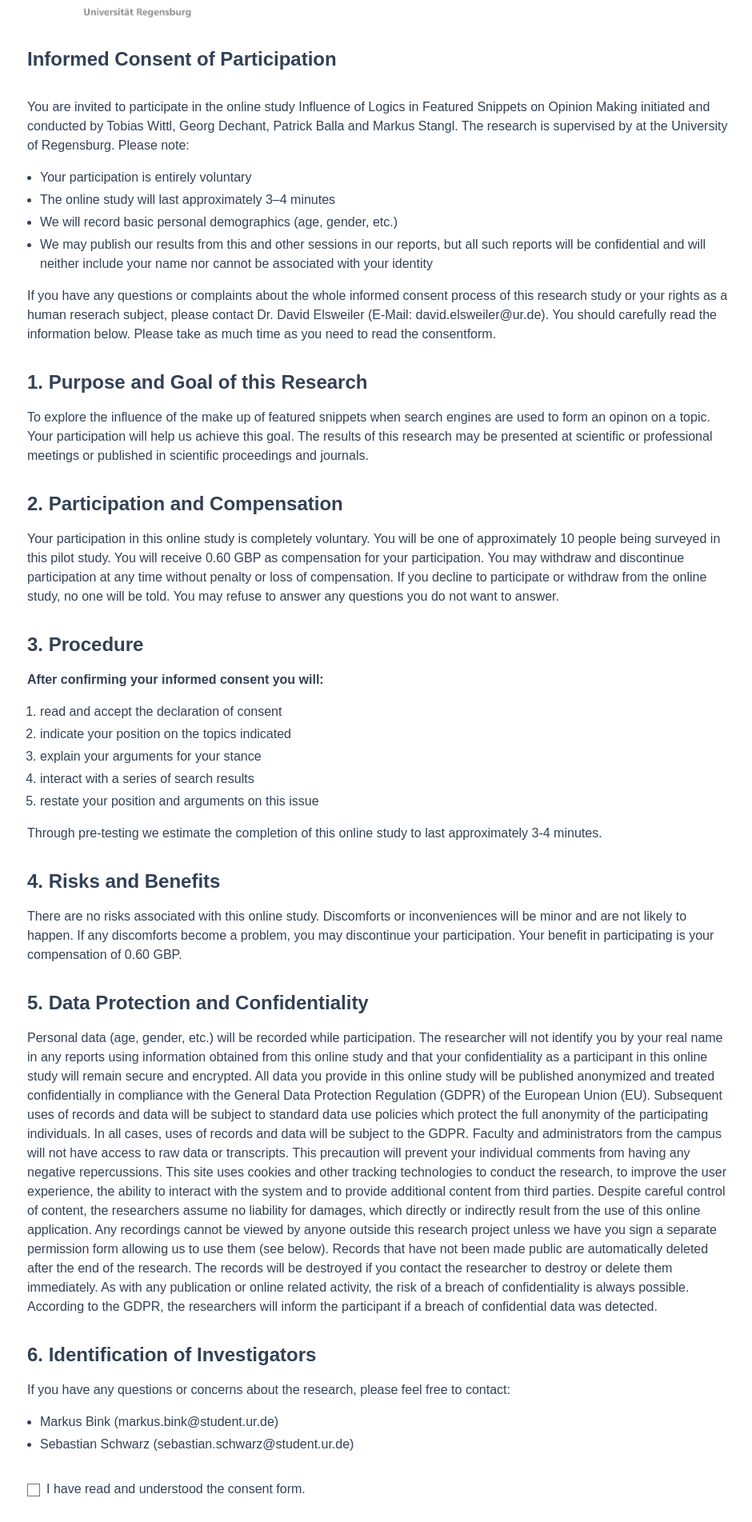
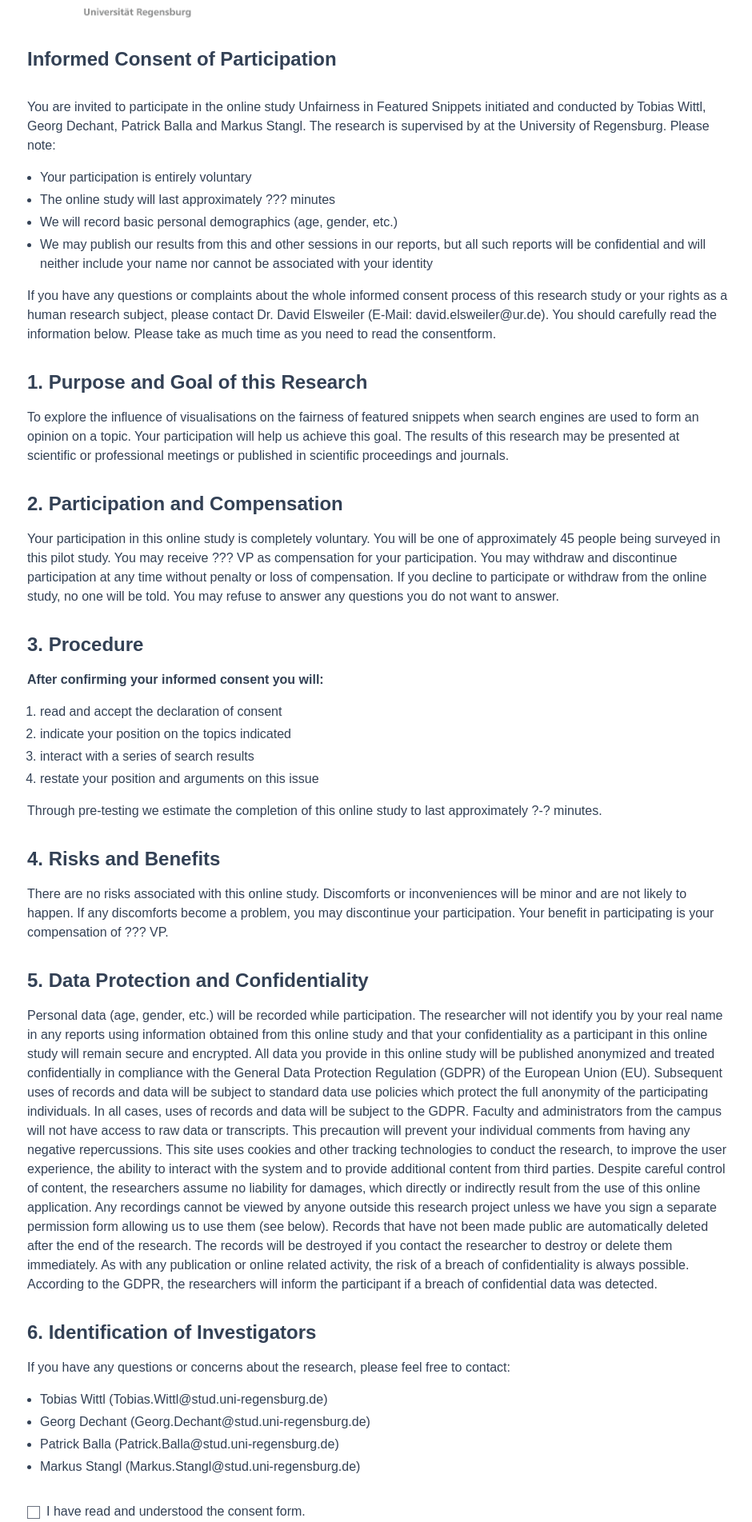
Before and after one commit to rawrick/fpir-counteracting-unfairness-fs, a Next.js app: page / in a window 1280 px wide. Shown: the part 197-2100 px from the top of the page at 80% size, without its empty margins (166-1106 px from the left). Built offline with nearby package versions, Linux system fonts and the light colour scheme.

Commit message:
Update index.tsx

```diff
--- a/src/pages/index.tsx
+++ b/src/pages/index.tsx
@@ -57,14 +57,12 @@ const Home: NextPage = () => {
         <h2>Informed Consent of Participation</h2>
         <section className="space-y-4">
           <p>
-            You are invited to participate in the online study Influence of
-            Logics in Featured Snippets on Opinion Making initiated and
-            conducted by Tobias Wittl, Georg Dechant, Patrick Balla and Markus Stangl. The research is supervised by at the University of
-            Regensburg. Please note:
+            You are invited to participate in the online study Unfairness in Featured Snippets initiated and
+            conducted by Tobias Wittl, Georg Dechant, Patrick Balla and Markus Stangl. The research is supervised by at the University of Regensburg. Please note:
           </p>
           <ul>
             <li>Your participation is entirely voluntary</li>
-            <li>The online study will last approximately 3–4 minutes</li>
+            <li>The online study will last approximately ??? minutes</li>
             <li>
               We will record basic personal demographics (age, gender, etc.)
             </li>
@@ -78,7 +76,7 @@ const Home: NextPage = () => {
           <p>
             If you have any questions or complaints about the whole informed
             consent process of this research study or your rights as a human
-            reserach subject, please contact Dr. David Elsweiler (E-Mail:
+            research subject, please contact Dr. David Elsweiler (E-Mail:
             david.elsweiler@ur.de). You should carefully read the information
             below. Please take as much time as you need to read the consentform.
           </p>
@@ -86,8 +84,8 @@ const Home: NextPage = () => {
         <section className="space-y-4">
           <h2>1. Purpose and Goal of this Research</h2>
           <p>
-            To explore the influence of the make up of featured snippets when
-            search engines are used to form an opinon on a topic. Your
+            To explore the influence of visualisations on the fairness of featured snippets when
+            search engines are used to form an opinion on a topic. Your
             participation will help us achieve this goal. The results of this
             research may be presented at scientific or professional meetings or
             published in scientific proceedings and journals.
@@ -97,8 +95,8 @@ const Home: NextPage = () => {
           <h2>2. Participation and Compensation</h2>
           <p>
             Your participation in this online study is completely voluntary. You
-            will be one of approximately 10 people being surveyed in this pilot
-            study. You will receive 0.60 GBP as compensation for your
+            will be one of approximately 45 people being surveyed in this pilot
+            study. You may receive ??? VP as compensation for your
             participation. You may withdraw and discontinue participation at any
             time without penalty or loss of compensation. If you decline to
             participate or withdraw from the online study, no one will be told.
@@ -113,13 +111,12 @@ const Home: NextPage = () => {
           <ol>
             <li>read and accept the declaration of consent</li>
             <li>indicate your position on the topics indicated</li>
-            <li>explain your arguments for your stance</li>
             <li>interact with a series of search results</li>
             <li>restate your position and arguments on this issue</li>
           </ol>
           <p>
             Through pre-testing we estimate the completion of this online study
-            to last approximately 3-4 minutes.
+            to last approximately ?-? minutes.
           </p>
         </section>
         <section className="space-y-4">
@@ -129,7 +126,7 @@ const Home: NextPage = () => {
             inconveniences will be minor and are not likely to happen. If any
             discomforts become a problem, you may discontinue your
             participation. Your benefit in participating is your compensation of
-            0.60 GBP.
+            ??? VP.
           </p>
         </section>
         <section className="space-y-4">
@@ -172,8 +169,10 @@ const Home: NextPage = () => {
             feel free to contact:
           </p>
           <ul>
-            <li>Markus Bink (markus.bink@student.ur.de)</li>
-            <li>Sebastian Schwarz (sebastian.schwarz@student.ur.de)</li>
+            <li>Tobias Wittl (Tobias.Wittl@stud.uni-regensburg.de)</li>
+            <li>Georg Dechant (Georg.Dechant@stud.uni-regensburg.de)</li>
+            <li>Patrick Balla (Patrick.Balla@stud.uni-regensburg.de)</li>
+            <li>Markus Stangl (Markus.Stangl@stud.uni-regensburg.de)</li>
           </ul>
         </section>
 
```
